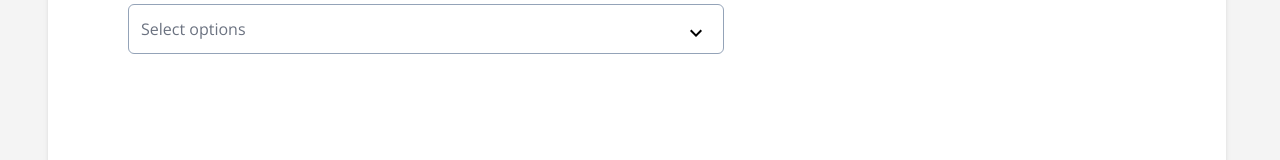
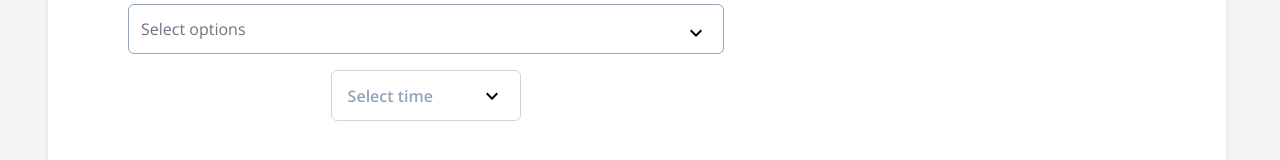
Before and after one commit to amankashyap004/form-traverse, a React (Vite) app: page / in a window 1280 px wide. Both pictures are taken after a click on the element "BOOKING CLEANING". Shown: the part 442-602 px from the top of the page. Built offline with nearby package versions, Linux system fonts and the light colour scheme.

Commit message:
create timing feature in extra service details

```diff
--- a/src/components/steps/ExtraServiceDetails.jsx
+++ b/src/components/steps/ExtraServiceDetails.jsx
@@ -1,10 +1,32 @@
 import React from "react";
+import CustomDropdown from "../CustomDropdown";
+
+const timingData = [
+   {
+      value: "option1",
+      label: "09:00 AM",
+   },
+   {
+      value: "option2",
+      label: "10:00 AM",
+   },
+];
 
 const ExtraServiceDetails = () => {
+   const handleDropdownChange = (option) => {
+      console.log(option.label);
+   };
+
    return (
       <section className="flex justify-center items-center w-full">
          <div className="mb-4 w-1/3 mr-3"></div>
-         <div className="mb-4 w-1/3 mr-3"></div>
+         <div className="mb-4 w-1/3 mr-3">
+            <CustomDropdown
+               options={timingData}
+               onChange={handleDropdownChange}
+               defaultValue="Select time"
+            />
+         </div>
          <div className="mb-4 w-1/3"></div>
       </section>
    );
```
